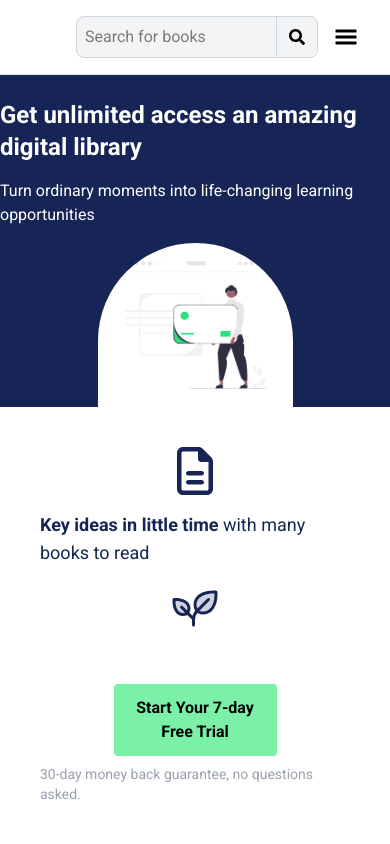
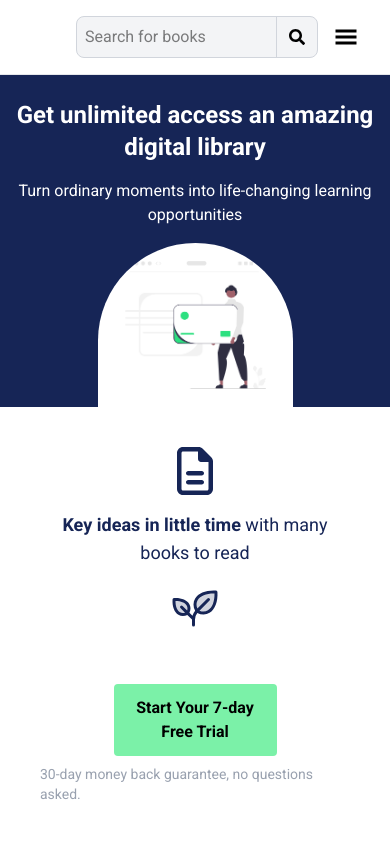
Before and after one commit to naomi-oleary/Advanced-Virtual-Internship-Summarist, a Next.js app: page /subscription-plan in a window 390 px wide. Shown: the top 844 px of the page. Built offline with nearby package versions, Linux system fonts and the light colour scheme; no server answers; the database is empty; sample sign-in values are in the browser's storage.

Commit message:
mobile responsive

```diff
--- a/app/components/client-side/Controls.tsx
+++ b/app/components/client-side/Controls.tsx
@@ -1,6 +1,6 @@
 'use client'
 
-import { useState, useRef, useEffect, useCallback } from 'react';
+import { useState, useRef } from 'react';
 import { TbRewindBackward10, TbRewindForward10 } from "react-icons/tb";
 import { BsFillPauseFill, BsFillPlayFill } from 'react-icons/bs';
 
@@ -11,7 +11,6 @@ export default function Controls({ book }) {
     const [currentTime, setCurrentTime] = useState(0);
 
     const audioRef = useRef<HTMLAudioElement | null>(null);
-    const playAnimationRef = useRef<number | null>(null);
     const progressBarRef = useRef<HTMLInputElement>(null);
 
     const togglePlayPause = () => {
--- a/app/subscription-plan/page.tsx
+++ b/app/subscription-plan/page.tsx
@@ -80,8 +80,8 @@ export default function SubscriptionPage({ className= "" }) {
     return (
         <div>
             <NavBar />
-            <div className="flex flex-col items-center text-white bg-blue-950">
-                <h1 className="text-2xl font-semibold mt-6">Get unlimited access an amazing digital library</h1>
+            <div className="flex flex-col items-center text-white bg-blue-950 text-center">
+                <h1 className="text-2xl font-semibold mt-6 text-center">Get unlimited access an amazing digital library</h1>
                 <p className="py-4">Turn ordinary moments into life-changing learning opportunities</p>
                 <Image
                     src={Pricing}
@@ -89,7 +89,7 @@ export default function SubscriptionPage({ className= "" }) {
                     className="max-w-1/2 rounded-t-full"
                 />
             </div>
-            <div className="flex flex-col items-center gap-y-4 p-10 text-lg text-blue-950">
+            <div className="flex flex-col items-center gap-y-4 p-10 text-lg text-blue-950 text-center">
                 <FaRegFileLines className="text-5xl" />
                 <p>
                     <span className="font-semibold">Key ideas in little time</span> with many books to read
```
Also changed, not shown: app/page.tsx (+0 -7 lines).
